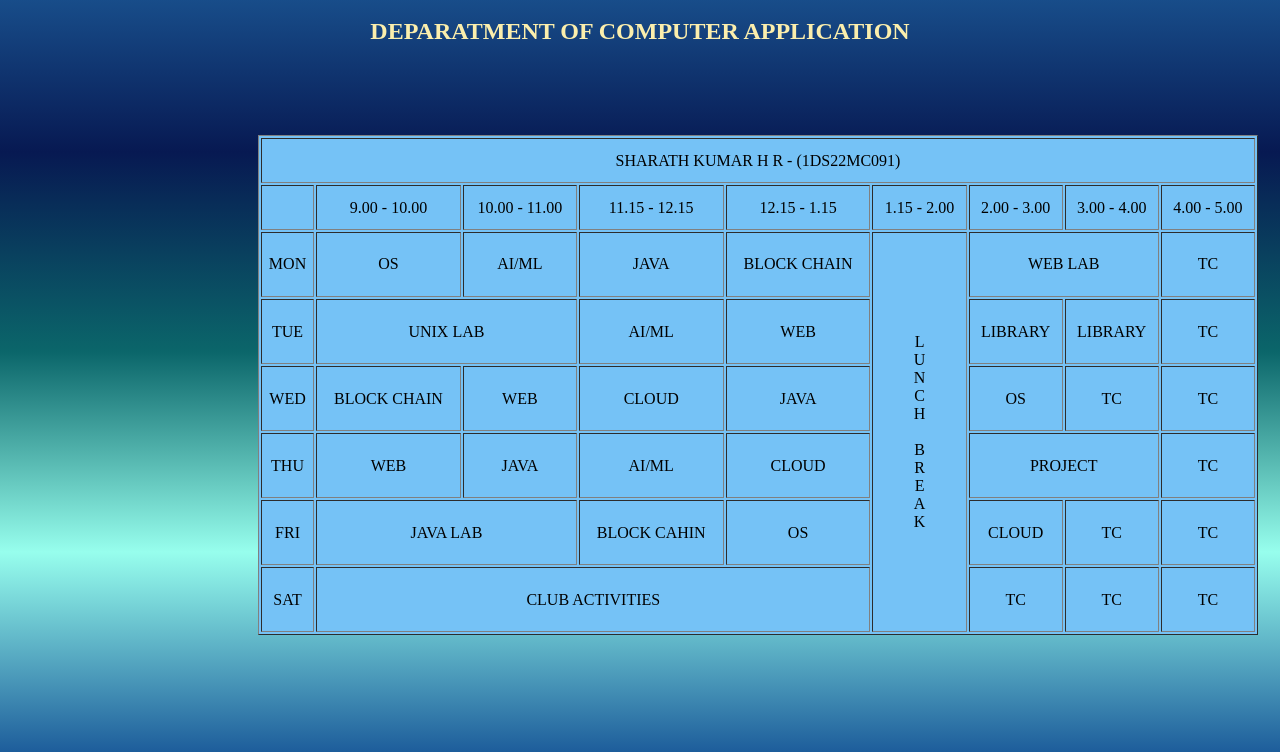
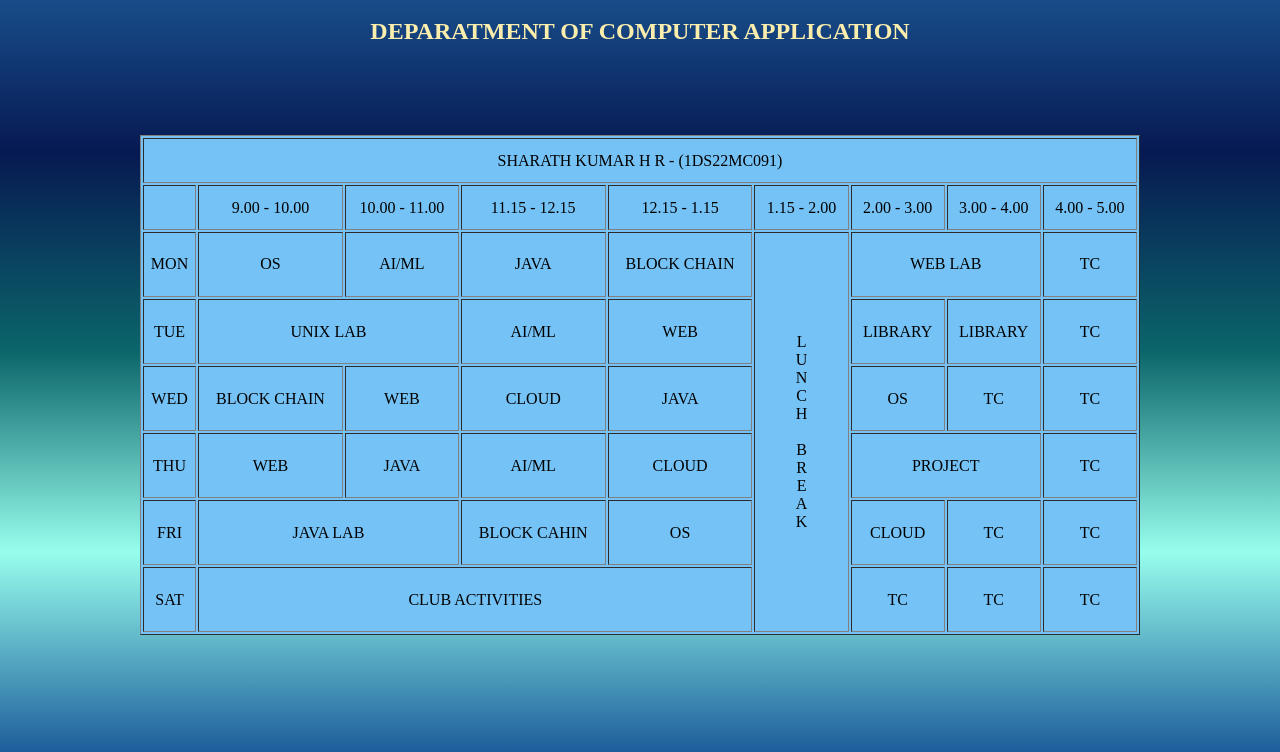
Before and after one commit to Sharath-kumar-H-R/lab1, a plain HTML site: page index.html in a window 1280 px wide. Shown: the part 48-800 px from the top of the page. Drawn offline with Linux system fonts and the light colour scheme.

Commit message:
Update index.html

```diff
--- a/index.html
+++ b/index.html
@@ -23,7 +23,7 @@ WIDTH:1000PX;
 HEIGHT:500PX;
 TEXT-ALIGN:CENTER;
 margin-top:90px;
-margin-left:250px;
+/* margin-left:250px; */
 BACKGROUND-COLOR:#75C2F6;
 }
 TABLE:hover {
@@ -36,7 +36,7 @@ color:black;
 <body>
 <H1>DAYANADA SAGAR COLLEGE OF ENGINEERING</H1>
 <H2 ALIGN="CENTER">DEPARATMENT OF COMPUTER APPLICATION</H2>
-<table border="1px">
+<table border="1px" align="center">
 <TR>
 <TD COLSPAN="9">SHARATH KUMAR H R - (1DS22MC091)</TD>
 </TR>
```
